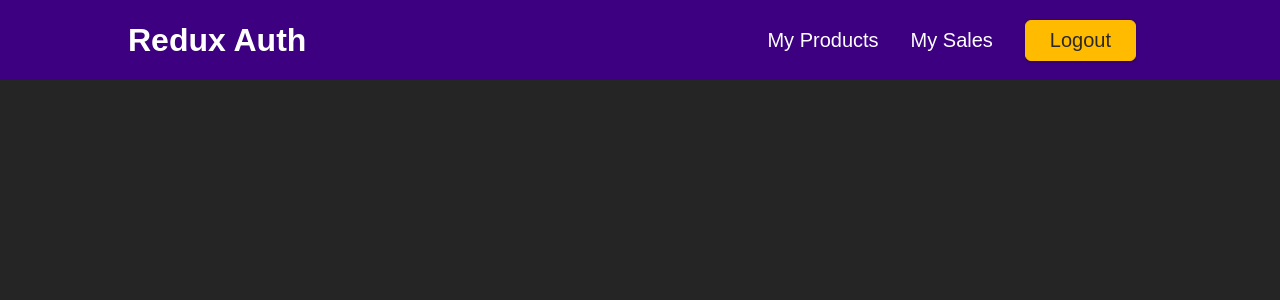
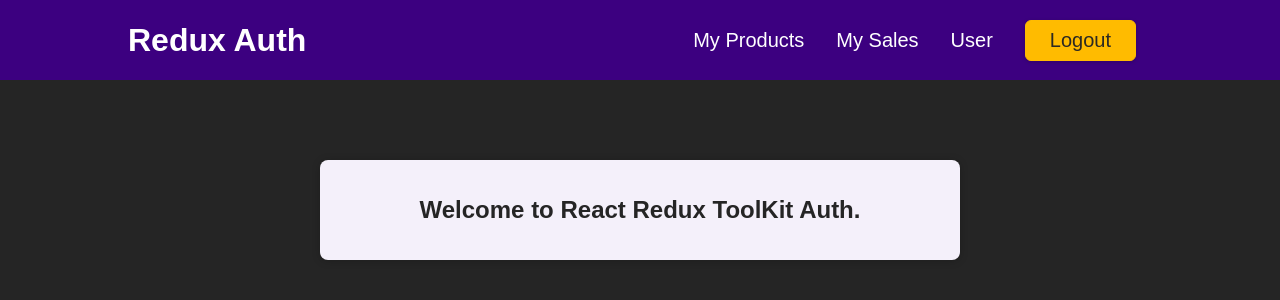
Before and after one commit to CoolShivas/005--Auth_Counter_React_Redux_ToolKit, a React (Vite) app in the folder auth_counter_react_reduxtoolkit/: page /dashboard in a window 1280 px wide. Shown: the top 300 px of the page. Built offline with nearby package versions, Linux system fonts and the light colour scheme.

Commit message:
Resolve refreshing page using NavLink and also added DashBoard Component

```diff
--- a/auth_counter_react_reduxtoolkit/src/App.jsx
+++ b/auth_counter_react_reduxtoolkit/src/App.jsx
@@ -1,3 +1,4 @@
+import DashBoard from "./components/pages/DashBoard";
 import UserProfile from "./components/pages/UserProfile";
 import MySales from "./components/pages/MySales";
 import MyProducts from "./components/pages/MyProducts";
@@ -16,6 +17,8 @@ const App = () => {
             <Route path="/products"> <MyProducts></MyProducts> </Route>
             <Route path="/sales"> <MySales></MySales> </Route>
             <Route path="/userprofile"> <UserProfile></UserProfile> </Route>
+            <Route path="/dashboard"> <DashBoard></DashBoard> </Route>
+
         </>
     )
 }
--- a/auth_counter_react_reduxtoolkit/src/components/header/Header.jsx
+++ b/auth_counter_react_reduxtoolkit/src/components/header/Header.jsx
@@ -1,3 +1,4 @@
+import { NavLink } from 'react-router-dom/cjs/react-router-dom.min';
 import classes from './Header.module.css';
 
 const Header = () => {
@@ -7,13 +8,18 @@ const Header = () => {
             <nav>
                 <ul>
                     <li>
-                        <a href="/products">My Products</a>
+                        <NavLink to="/products">My Products</NavLink>
                     </li>
                     <li>
-                        <a href="/sales">My Sales</a>
+                        <NavLink to="/sales">My Sales</NavLink>
                     </li>
                     <li>
-                        <button>Logout</button>
+                        <NavLink to="/userprofile"> User </NavLink>
+                    </li>
+                    <li>
+                        <NavLink to="/dashboard">
+                            <button>Logout</button>
+                        </NavLink>
                     </li>
                 </ul>
             </nav>
--- /dev/null
+++ b/auth_counter_react_reduxtoolkit/src/components/pages/DashBoard.jsx
@@ -0,0 +1,11 @@
+import classes from "./DashBoard.module.css";
+
+const DashBoard = () => {
+    return (
+        <div className={classes.dashboard}>
+            <h2> Welcome to React Redux ToolKit Auth. </h2>
+        </div>
+    )
+}
+
+export default DashBoard;
--- /dev/null
+++ b/auth_counter_react_reduxtoolkit/src/components/pages/DashBoard.module.css
@@ -0,0 +1,9 @@
+.dashboard {
+  margin: 5rem auto;
+  box-shadow: 0 1px 8px rgba(0, 0, 0, 0.2);
+  width: 40rem;
+  border-radius: 8px;
+  padding: 1rem;
+  text-align: center;
+  background-color: #f4f0fa;
+}
```
